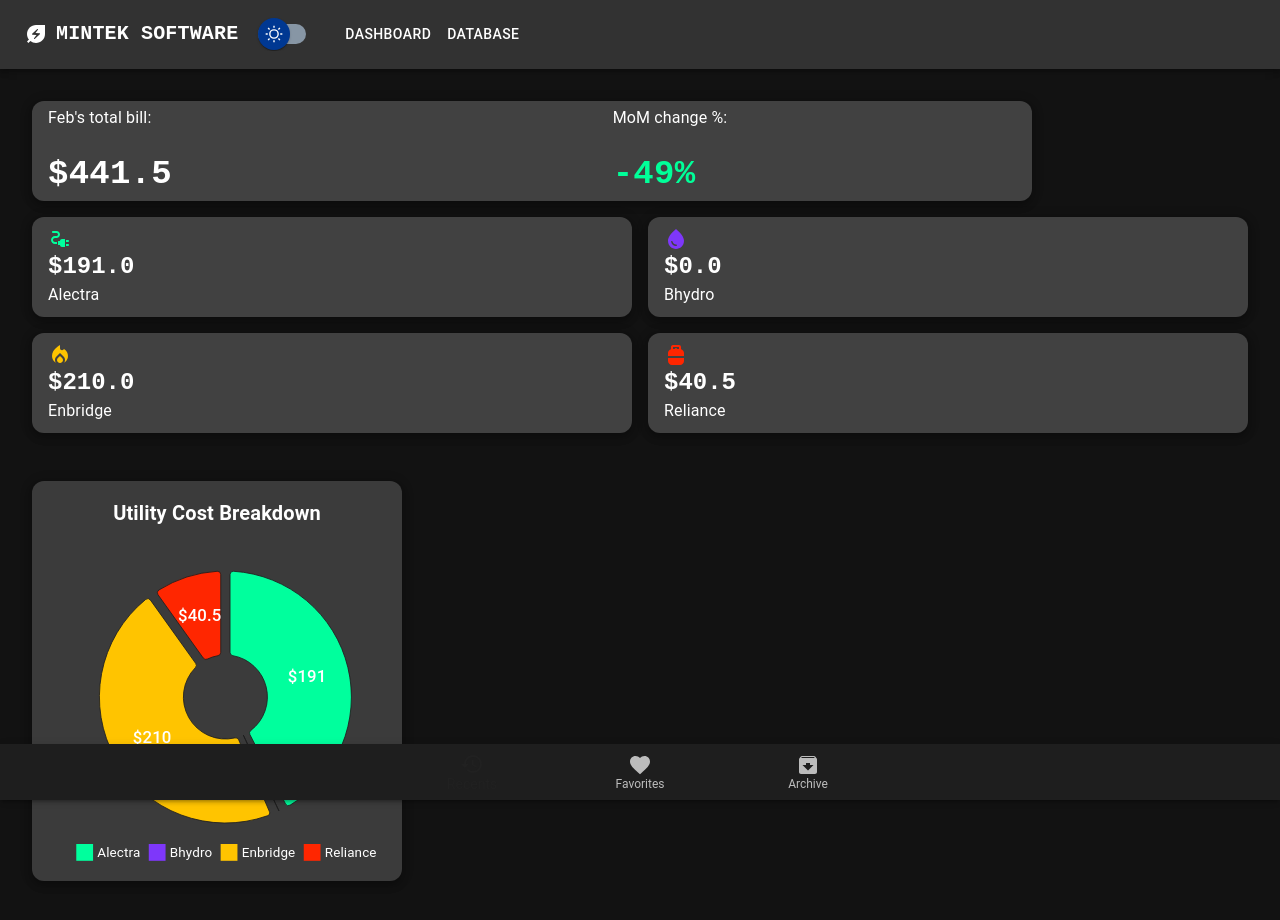
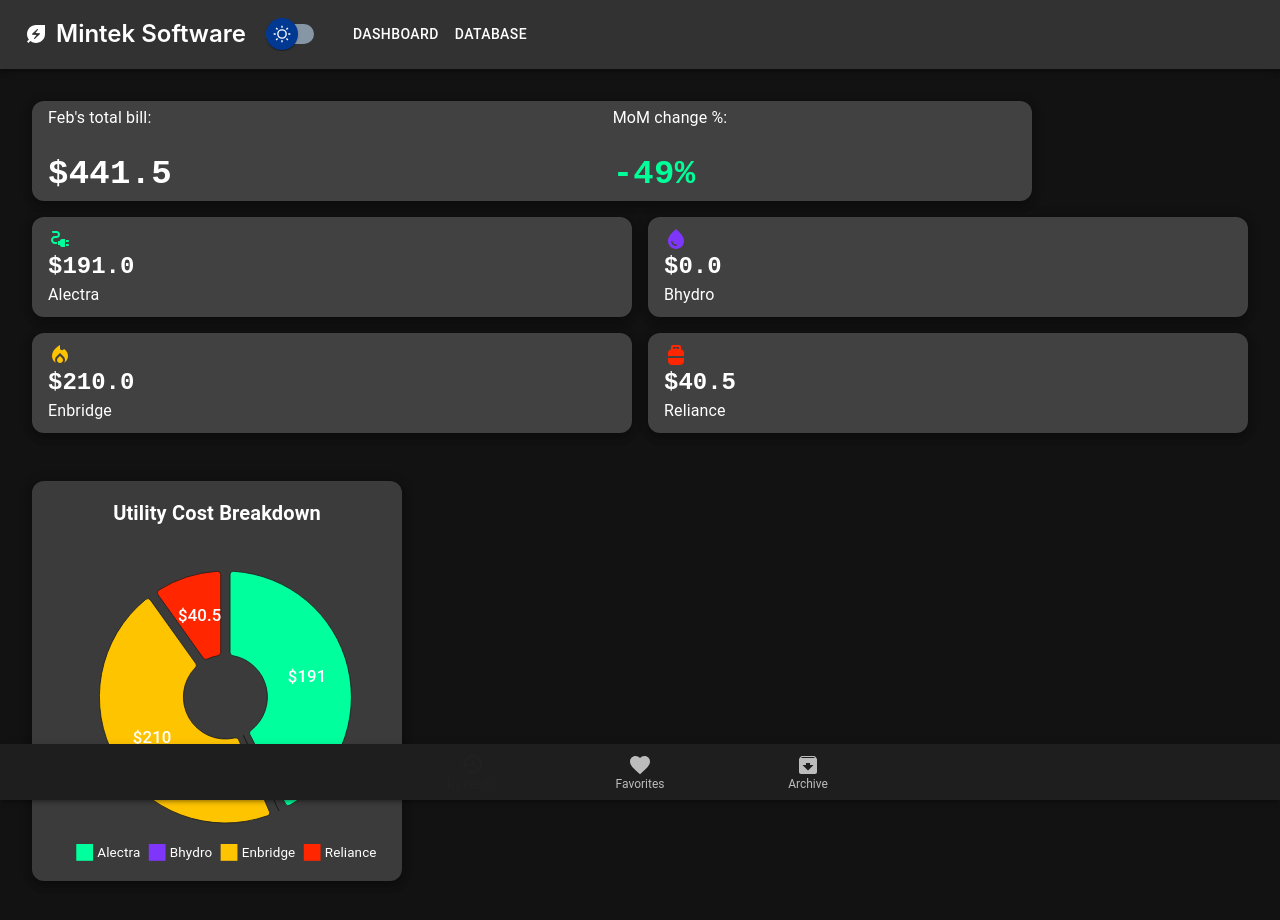
Before and after one commit to Siddharth-A/utility_tracker, a React (Vite) app in the folder utility-tracker/: page / in a window 1280 px wide. Shown: the top 920 px of the page. Built offline with nearby package versions, Linux system fonts and the light colour scheme.

Commit message:
Update navbar to simplify design

```diff
--- a/utility-tracker/src/App.jsx
+++ b/utility-tracker/src/App.jsx
@@ -23,7 +23,6 @@
       <Monthlypaperview />
       {/* <Chart /> */}
       <Pie />
-      {/* <p>test abce </p> */}
       <Bottombar />
     </Box>
   )
--- a/utility-tracker/src/components/Navbar.jsx
+++ b/utility-tracker/src/components/Navbar.jsx
@@ -112,47 +112,26 @@
             sx={{ display: { xs: "none", md: "flex" }, mr: 1 }}
           />
           <Typography
-            variant="h6"
+            variant="h5"
             noWrap
             component="a"
-            href="#app-bar-with-responsive-menu"
+            href="#"
             sx={{
               mr: 2,
               display: { xs: "none", md: "flex" },
-              fontFamily: "monospace",
+              fontFamily: "BlinkMacSystemFont",
               fontWeight: 600,
               color: "inherit",
               textDecoration: "none",
             }}
           >
-            MINTEK SOFTWARE
+            Mintek Software
           </Typography>
-
-          <Box sx={{ flexGrow: 1, display: { xs: "flex", md: "none" } }}>
-            <IconButton
-              size="large"
-              aria-label="account of current user"
-              aria-controls="menu-appbar"
-              aria-haspopup="true"
-              onClick={handleOpenNavMenu}
-              color="inherit"
-            >
-              <MenuIcon />
-            </IconButton>
-            <Drawer open={Boolean(anchorElNav)} onClose={handleCloseNavMenu} anchor="left">
-                <Typography>
-                    hi this is a drawer
-                </Typography>
-            </Drawer>
-          </Box>
-          <EnergySavingsLeafIcon
-            sx={{ display: { xs: "flex", md: "none" }, mr: 1 }}
-          />
           <Typography
             variant="h6"
             noWrap
             component="a"
-            href="#app-bar-with-responsive-menu"
+            href="#"
             sx={{
               mr: 2,
               display: { xs: "flex", md: "none" },
@@ -163,7 +142,7 @@
               textDecoration: "none",
             }}
           >
-            MINTEK SOFTWARE
+            Mintek Software
           </Typography>
           <FormGroup>
             <FormControlLabel control={<ThemeSwitch sx={{ m:1 }} onChange={handleThemeToggle} checked={isDarkMode} />} />
```
